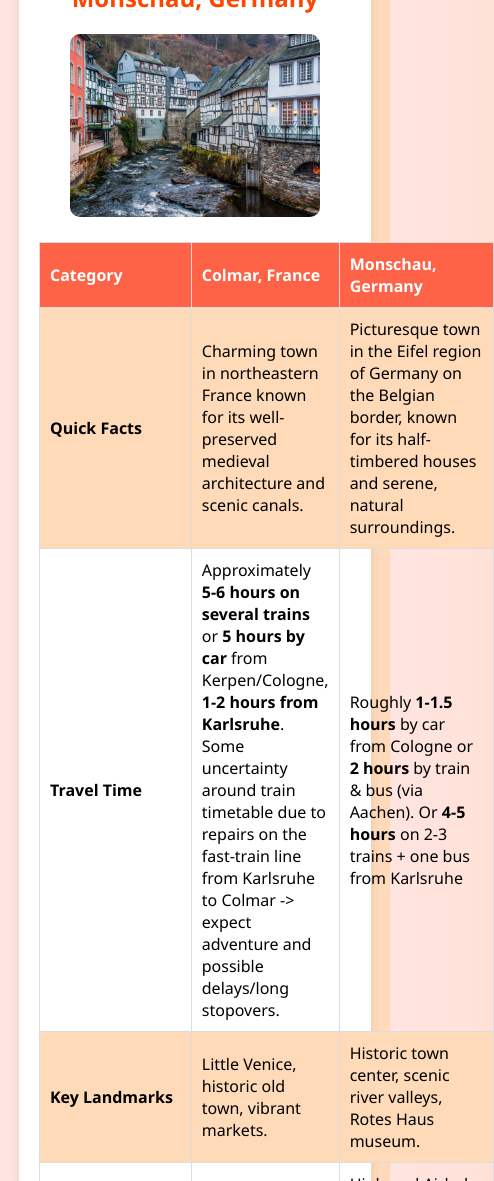
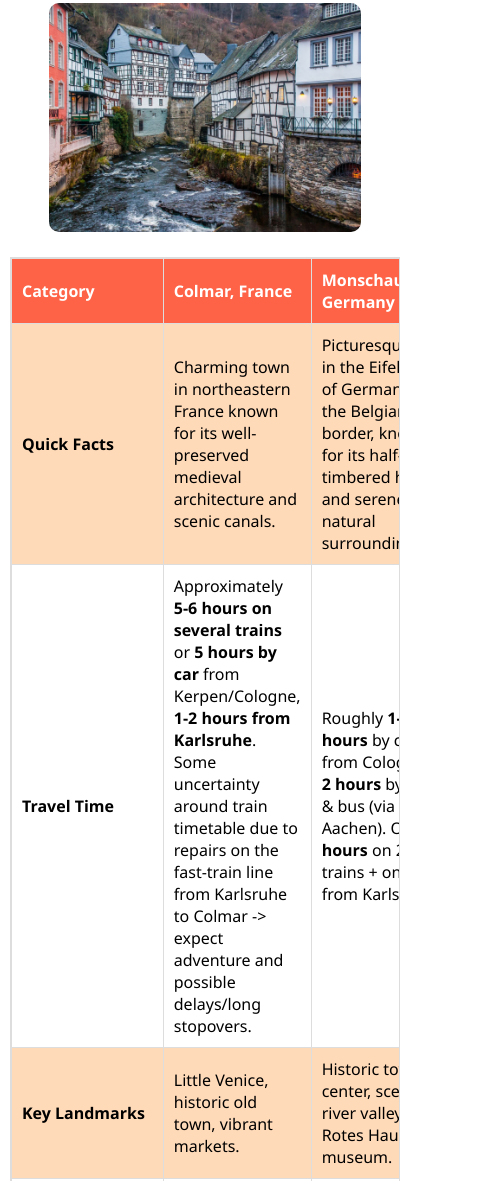
Before and after one commit to caticlara/westkrooks-do-monschau-or-colmar, a plain HTML site: page index.html in a window 390 px wide. Shown: the part 475-1656 px from the top of the page, 494 px wide, since content can reach past the window. Drawn offline with Linux system fonts and the light colour scheme.

Commit message:
Enhance mobile responsiveness by adjusting container width and adding mobile-specific styles

```diff
--- a/index.html
+++ b/index.html
@@ -12,7 +12,7 @@
             background: linear-gradient(to right, #ffe4e1, #ffdab9); /* Gradient from pale pink to pale orange */
         }
         .container {
-            width: 80%;
+            width: 95%; /* Increased from 80% for better mobile view */
             margin: 20px auto;
             background: white;
             padding: 20px;
@@ -34,9 +34,11 @@
         }
         table {
             width: 100%;
-            max-width: 80%;
-            margin: 20px auto;
+            max-width: 100%; /* Ensure table uses full container width */
+            margin: 20px 0; /* Remove horizontal margin */
             border-collapse: collapse;
+            overflow-x: auto; /* Allow horizontal scrolling within the table */
+            display: block; /* Ensure table is block-level for scrolling */
         }
         table, th, td {
             border: 1px solid #ddd;
@@ -44,6 +46,7 @@
         th, td {
             padding: 10px;
             text-align: left;
+            min-width: 120px; /* Ensure minimum width for content */
         }
         th {
             background-color: #ff6347; /* Tomato color */
@@ -73,6 +76,25 @@
             margin-top: 10px;
             font-weight: bold;
             color: #ff4500; /* Orange red color */
+        }
+
+        /* Add these new mobile-specific styles */
+        @media screen and (max-width: 768px) {
+            .container {
+                width: 100%;
+                margin: 0;
+                padding: 10px;
+                border-radius: 0;
+            }
+
+            .image-grid {
+                flex-direction: column;
+            }
+
+            .image-grid div {
+                width: 100%;
+                margin-bottom: 20px;
+            }
         }
     </style>
 </head>
```
